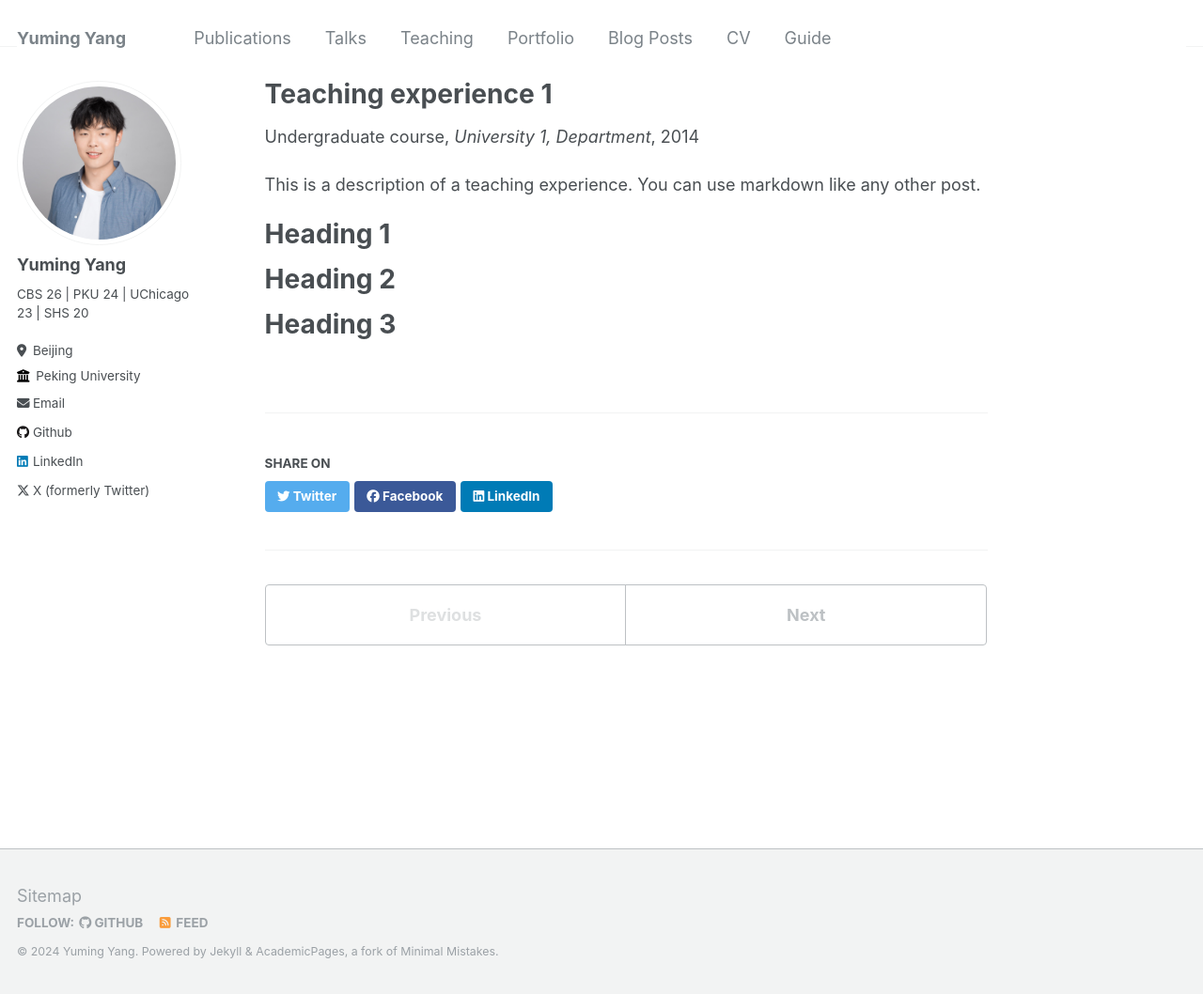
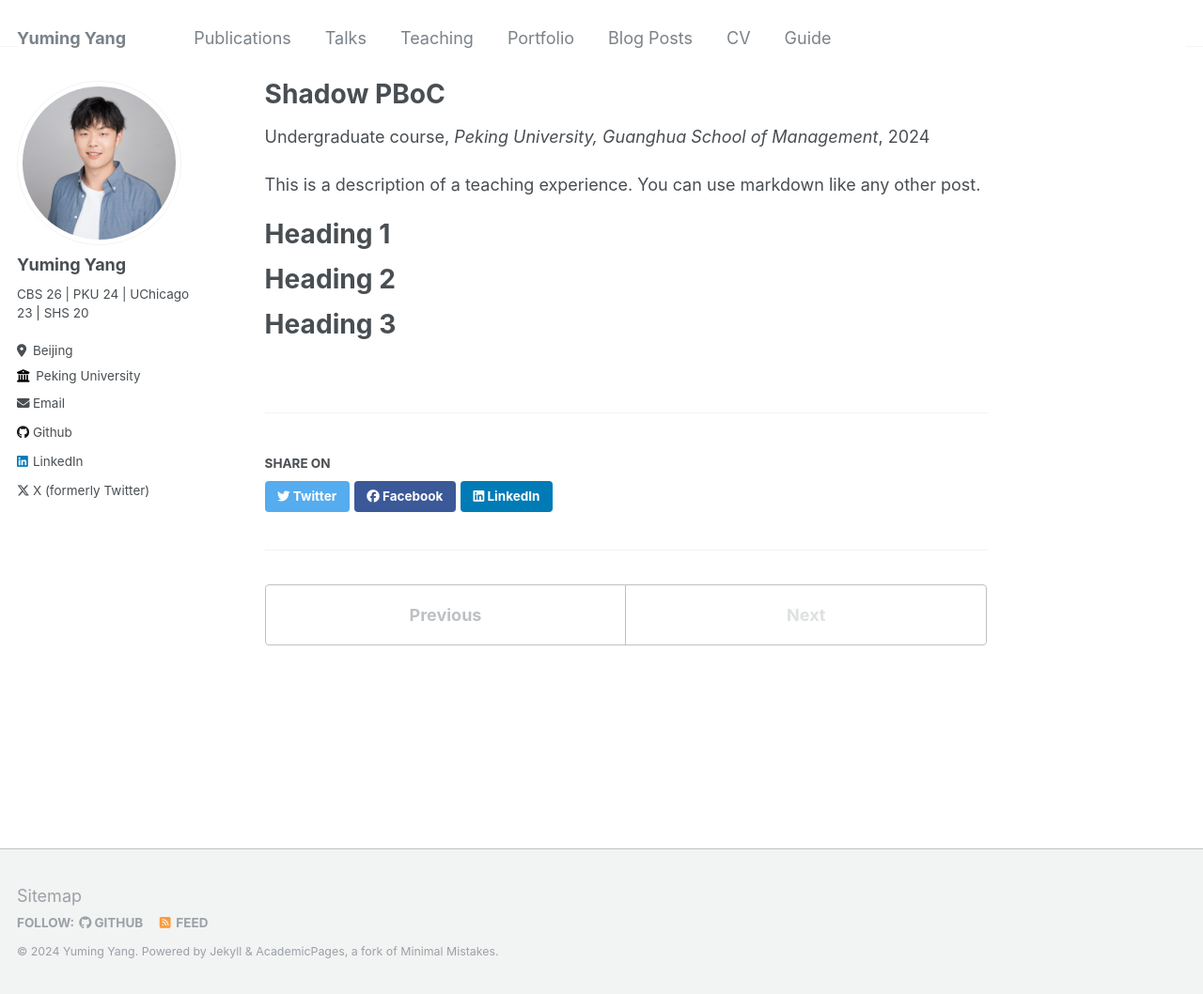
Before and after one commit to Yuming-Yang/yuming-yang.github.io, a Jekyll site: the page built from _teaching/2014-spring-teaching-1.md, in a window 1280 px wide and 1058 px high. Shown: the whole window at 94% size. Built offline with Jekyll 4.4.1, drawn with Linux system fonts in a browser that asks for light colours.

Commit message:
Update 2014-spring-teaching-1.md

```diff
--- a/_teaching/2014-spring-teaching-1.md
+++ b/_teaching/2014-spring-teaching-1.md
@@ -1,11 +1,11 @@
 ---
-title: "Teaching experience 1"
+title: "Shadow PBoC"
 collection: teaching
 type: "Undergraduate course"
-permalink: /teaching/2014-spring-teaching-1
-venue: "University 1, Department"
-date: 2014-01-01
-location: "City, Country"
+permalink: /teaching/Shadow PBoC
+venue: "Peking University, Guanghua School of Management"
+date: 2024-03-01
+location: "Beijing, China"
 ---
 
 This is a description of a teaching experience. You can use markdown like any other post.
```
